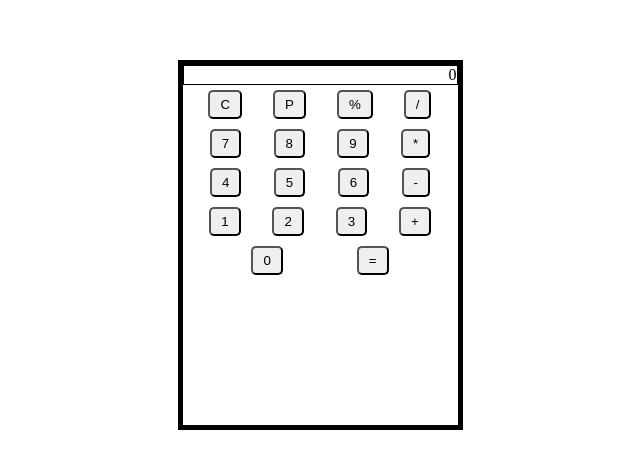
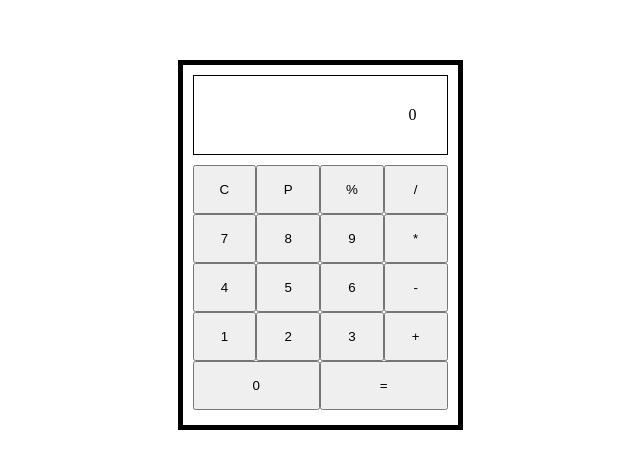
Before and after one commit to The-Cragus/Calculator, a plain HTML site: page index.html in a window 1280 px wide. Shown: the part 115-584 px from the top of the page, without its empty margins (320-960 px from the left). Drawn offline with Linux system fonts and the light colour scheme.

Commit message:
Added an buttonShell or container in order to grid buttons properly. Completed the basic layout of the calculator.

```diff
--- a/index.html
+++ b/index.html
@@ -14,6 +14,7 @@
             <div id="rowOne">
                 <div class="display">0</div>
             </div>
+            <div id="buttonShell">
                 <div id="rowTwo">
                     <button class="clear">C</button>
                     <button class="power">P</button>
@@ -44,5 +45,6 @@
                 </div>
             </div>
         </div>
+    </div>
 </body>
 </html>
--- a/style.css
+++ b/style.css
@@ -11,34 +11,36 @@
     width: 275px;
 }
 
+#buttonShell {
+    margin: 10px;
+}
+
 #rowOne {
     display: flex;
     justify-content: flex-end;
     border: 1px solid black;
+    padding: 30px;
+    margin: 10px;
 }
 
 #rowTwo {
     display: flex;
-    justify-content: space-evenly;
 }
 
 #rowThree {
     display: flex;
-    justify-content: space-evenly;
 }
 
 #rowFour {
     display: flex;
-    justify-content: space-evenly;
 }
 
 #rowFive {
     display: flex;
-    justify-content: space-evenly;
 }
 
 button {
-    padding: 5px 10px;
-    margin: 5px;
-    border-radius: 5px;
+    padding: 15px;
+    width: 50%;
+    table-layout: fixed;
 }
```
Lines whose indentation alone changed are shown as unchanged.
